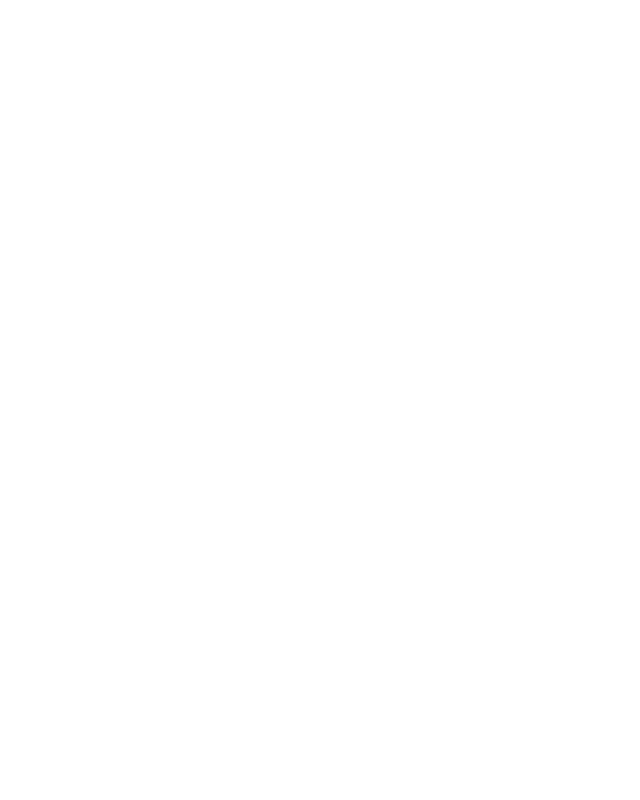
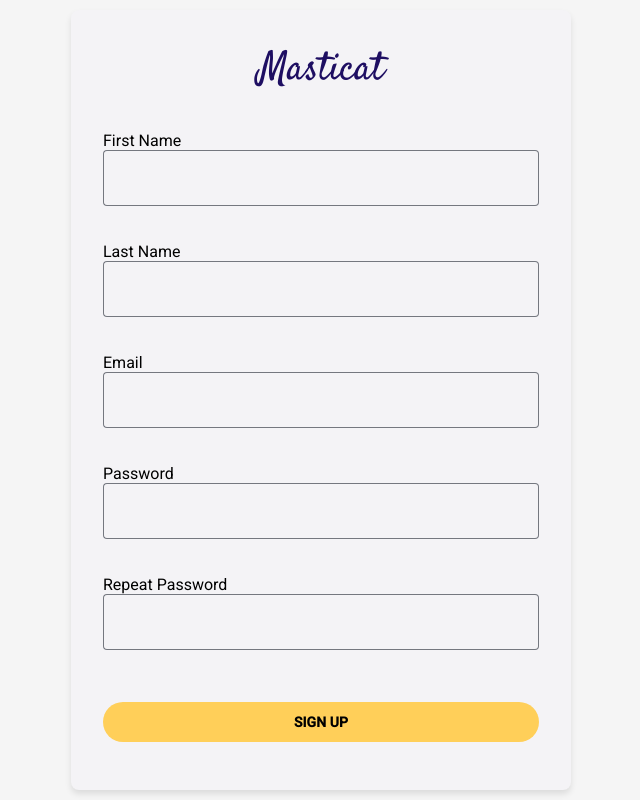
Before and after one commit to League-of-Coders-UPC/Masticat-FrontendApplication, an Angular app: page /signup in a window 1280 px wide. Before the commit this address led to /. Shown: the whole page, without its empty margins (319-959 px from the left). Built offline with nearby package versions, Linux system fonts and the light colour scheme.

Commit message:
Create register component

```diff
--- a/src/app/app.routes.ts
+++ b/src/app/app.routes.ts
@@ -4,10 +4,12 @@
 import { AuthGuard } from './auth.guard';
 import {ProfileComponent} from "./profile/profile.component";
 import {DeviceListComponent} from "./device-list/device-list.component";
+import {RegisterComponent} from "./register/register.component";
 
 export const routes: Routes = [
     { path: 'login', component: LoginComponent },
   { path: 'dashboard', component: DashboardComponent, canActivate: [AuthGuard] },
   { path: '', redirectTo: '/login', pathMatch: 'full' },
   { path: 'profile', component: ProfileComponent, canActivate: [AuthGuard] },
+  {path: 'signup',component:RegisterComponent},
 ];
--- a/src/app/auth.service.ts
+++ b/src/app/auth.service.ts
@@ -4,6 +4,10 @@
 import { tap } from 'rxjs/operators';
 import { environment } from '../environments/environment';
 import { StorageService } from './storage.service';
+
+interface RegisterResponse {
+  token: string;
+}
 
 @Injectable({
   providedIn: 'root'
@@ -32,4 +36,12 @@
   isLoggedIn(): boolean {
     return !!this.storageService.getItem('token');
   }
+
+  register(firstName: string, lastName: string, email: string, password: string): Observable<any> {
+    return of({ success: true }).pipe(
+      tap(() => {
+        console.log('User registered:', { firstName, lastName, email,password});
+      })
+    );
+  }
 }
--- a/src/app/login/login.component.html
+++ b/src/app/login/login.component.html
@@ -21,7 +21,9 @@
         </form>
       </mat-card-content>
       <mat-card-actions>
-        <span>¿No tienes una cuenta? <a routerLink="/signup" class="signup-link">Regístrate</a></span>
+        <span>¿No tienes una cuenta?
+          <a  href="/signup" class="signup-link">Regístrate</a>
+        </span>
       </mat-card-actions>
     </mat-card>
   </div>
--- /dev/null
+++ b/src/app/register/register.component.html
@@ -0,0 +1,35 @@
+<div class="container-register">
+  <mat-card class="register-card">
+    <mat-card-title class="app-title">Masticat</mat-card-title>
+    <mat-card-content>
+      <form (ngSubmit)="onSubmit()" class="register-form">
+        <label for="firstName">First Name</label>
+        <mat-form-field appearance="outline">
+          <input id="firstName" matInput type="text" [(ngModel)]="FirstName" name="FirstName" required>
+        </mat-form-field>
+
+        <label for="lastName">Last Name</label>
+        <mat-form-field appearance="outline">
+          <input id="lastName" matInput type="text" [(ngModel)]="LastName" name="LastName" required>
+        </mat-form-field>
+
+        <label for="email">Email</label>
+        <mat-form-field appearance="outline">
+          <input id="email" matInput type="email" [(ngModel)]="email" name="email" required>
+        </mat-form-field>
+
+        <label for="password">Password</label>
+        <mat-form-field appearance="outline">
+          <input id="password" matInput type="password" [(ngModel)]="password" name="password" required>
+        </mat-form-field>
+
+        <label for="confirmPassword">Repeat Password</label>
+        <mat-form-field appearance="outline">
+          <input id="confirmPassword" matInput type="password" [(ngModel)]="confirmPassword" name="confirmPassword" required>
+        </mat-form-field>
+
+        <button mat-flat-button class="login-button" type="submit">Sign Up</button>
+      </form>
+    </mat-card-content>
+  </mat-card>
+</div>
--- /dev/null
+++ b/src/app/register/register.component.scss
@@ -0,0 +1,65 @@
+.container-register {
+  display: flex;
+  justify-content: center;
+  align-items: center;
+  height: 100vh;
+  background-color: #f5f5f5;
+
+  .register-card {
+    width: 100%;
+    max-width: 500px;
+    padding: 2rem;
+    box-shadow: 0 4px 6px rgba(0, 0, 0, 0.1);
+    border-radius: 8px;
+    display: flex;
+    flex-direction: column;
+    align-items: center;
+  }
+
+  .app-title {
+    font-family: 'Satisfy', cursive;
+    font-weight: 400;
+    font-size: 40px;
+    line-height: 57.62px;
+    letter-spacing: -0.29px;
+    text-align: center;
+    color: #1E0E62;
+    margin-bottom: 2rem;
+  }
+
+  .register-form {
+    display: flex;
+    flex-direction: column;
+    width: 100%;
+
+    mat-form-field {
+      width: 100%;
+      margin-bottom: 1rem;
+    }
+
+    .login-button {
+      background-color: #FFCF59;
+      color: #000000;
+      border-radius: 25px;
+      padding: 0.75rem 0;
+      font-weight: bold;
+      text-transform: uppercase;
+      margin-top: 1rem;
+    }
+
+    .login-button:hover {
+      background-color: darken(#FFCF59, 5%);
+    }
+  }
+
+  mat-card-content {
+    display: flex;
+    flex-direction: column;
+    justify-content: center;
+    width: 100%;
+
+    button {
+      margin-top: 1.5rem;
+    }
+  }
+}
--- /dev/null
+++ b/src/app/register/register.component.ts
@@ -0,0 +1,54 @@
+import { Component, Input } from '@angular/core';
+import {MatCard, MatCardActions, MatCardContent, MatCardTitle} from "@angular/material/card";
+import { FormsModule } from "@angular/forms";
+import { MatButton } from "@angular/material/button";
+import { MatCheckbox } from "@angular/material/checkbox";
+import { MatFormField, MatLabel } from "@angular/material/form-field";
+import { MatInput } from "@angular/material/input";
+import { AuthService } from "../auth.service";
+import { Router } from "@angular/router";
+
+@Component({
+  selector: 'app-register',
+  standalone: true,
+  imports: [
+    MatCard,
+    MatCardTitle,
+    FormsModule,
+    MatButton,
+    MatCardContent,
+    MatCheckbox,
+    MatFormField,
+    MatInput,
+    MatLabel,
+    MatCardActions
+  ],
+  templateUrl: './register.component.html',
+  styleUrls: ['./register.component.scss']
+})
+export class RegisterComponent {
+  FirstName: string = '';
+  LastName: string = '';
+  email: string = '';
+  password: string = '';
+  confirmPassword: string = '';
+
+  constructor(private authService: AuthService, private router: Router) {}
+
+  onSubmit() {
+    if (this.password !== this.confirmPassword) {
+      alert('Passwords do not match');
+      return;
+    }
+
+    this.authService.register(this.FirstName, this.LastName, this.email, this.password).subscribe(
+      () => {
+        this.router.navigate(['/login']);
+      },
+      (error) => {
+        console.error('Error during registration:', error);
+        alert('Registration failed, please try again.');
+      }
+    );
+  }
+}
```
Also changed, not shown: 1 other file (tests, documents, lock files or other folders).
